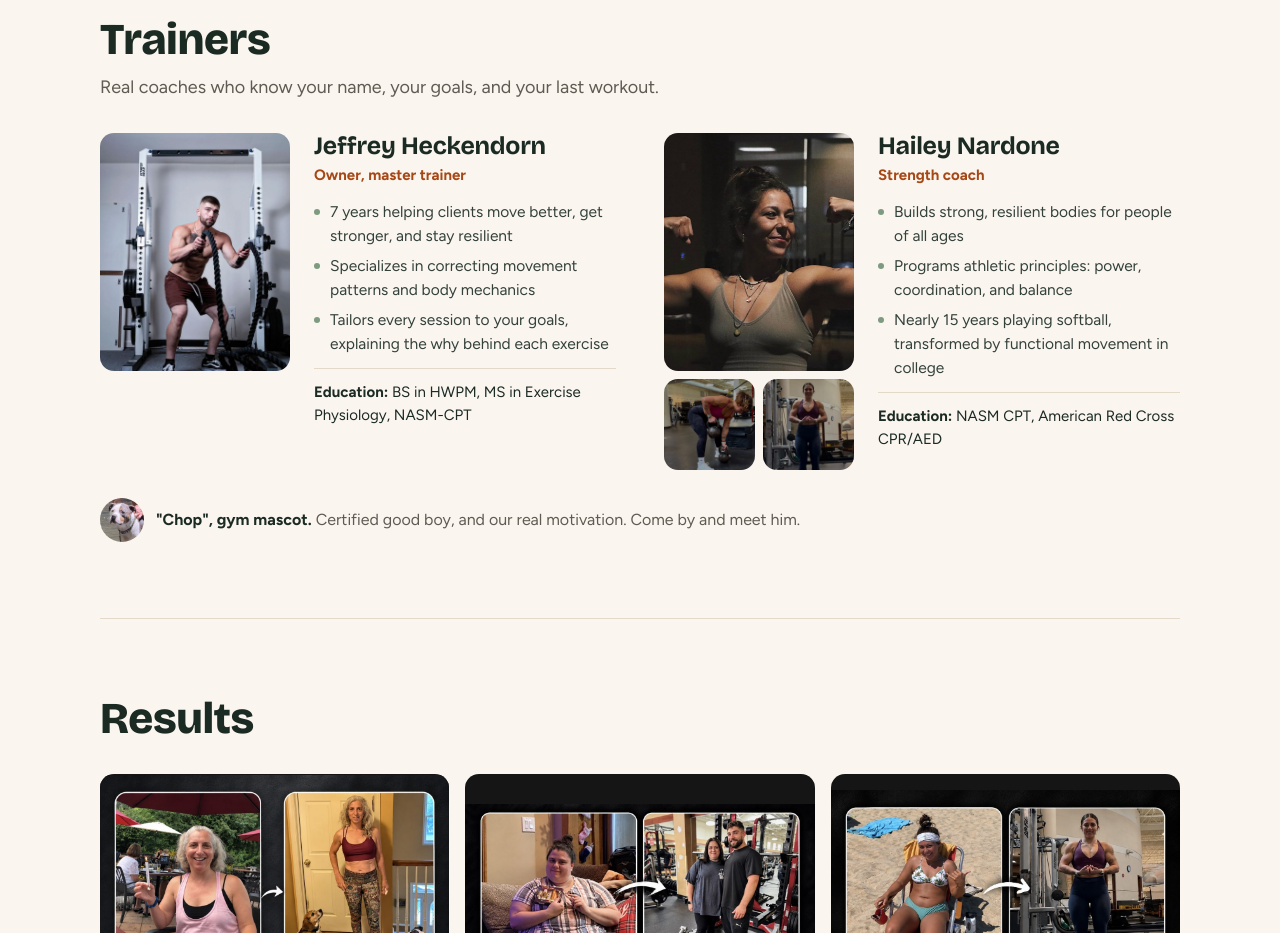
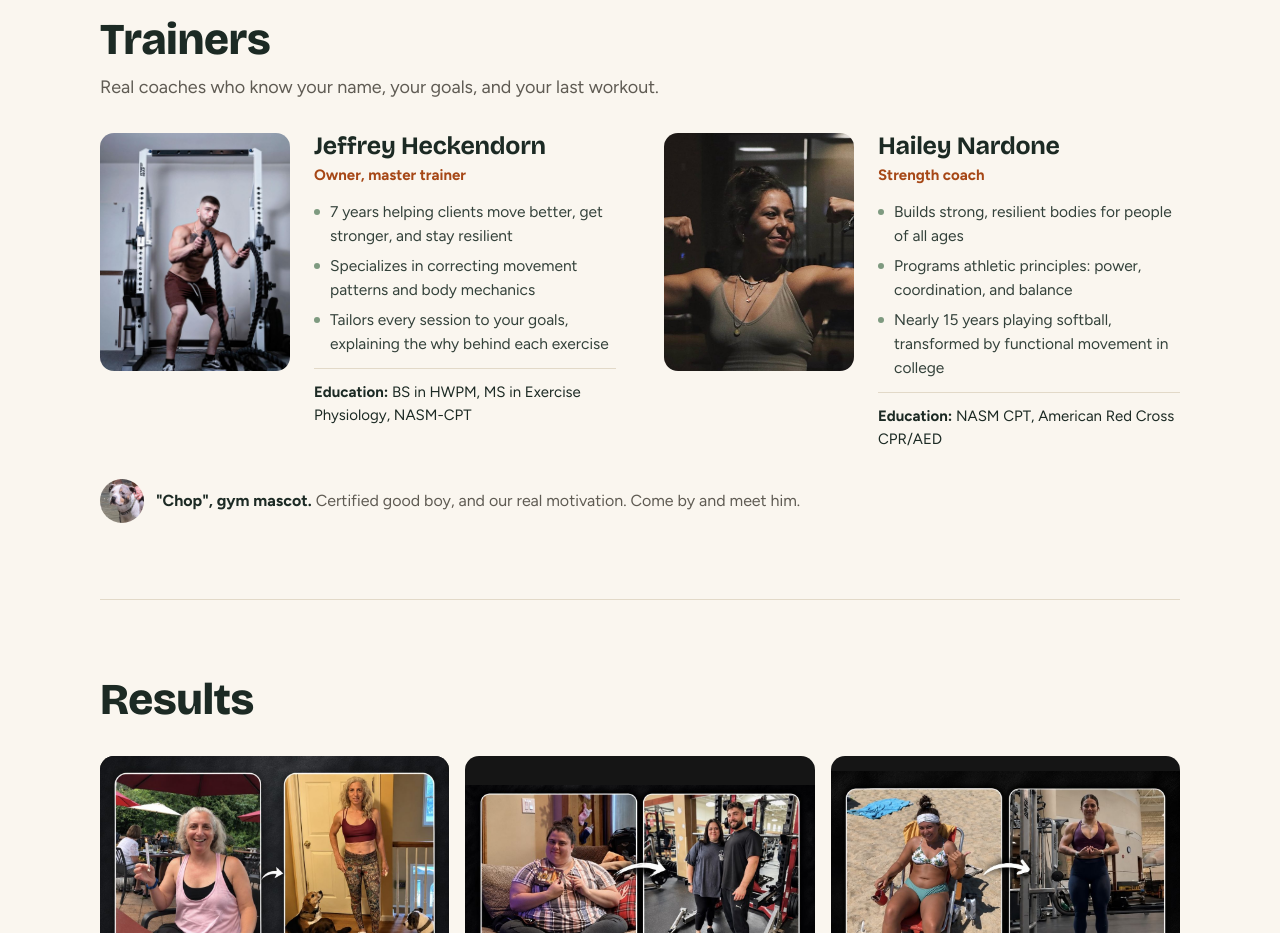
Before and after one commit to DMG159/Jeffrey_website, a plain HTML site: page index.html in a window 1280 px wide. Shown: the part 2340-3273 px from the top of the page. Drawn offline with nearby package versions, Linux system fonts and the light colour scheme.

Commit message:
Show only the flexing photo on Hailey's trainer card
Remove the kettlebell and standing thumbnails.

Co-Authored-By: Claude Opus 5.5 <noreply@anthropic.com>
Claude-Session: https://claude.ai/code/session_01D2PD2QFewmjPB2512L4Nwo

```diff
--- a/index.html
+++ b/index.html
@@ -165,10 +165,6 @@ tr.today .today-badge{display:inline-block}
 .trainers{display:grid;grid-template-columns:1fr 1fr;gap:36px 48px}
 .trainer{display:grid;grid-template-columns:190px 1fr;gap:24px;align-items:start}
 .trainer img{width:100%;aspect-ratio:4/5;object-fit:cover;border-radius:var(--radius)}
-.trainer-photos .thumbs{display:grid;grid-template-columns:1fr 1fr;gap:8px;margin-top:8px}
-.trainer-photos .thumbs img{aspect-ratio:1/1;cursor:zoom-in;transition:opacity .2s}
-.trainer-photos .thumbs a:hover img{opacity:.85}
-.trainer-photos .thumbs a:focus-visible{outline:3px solid var(--pine);outline-offset:2px;border-radius:var(--radius)}
 .trainer h3{font-size:25px;font-weight:700}
 .trainer .role{color:var(--sunrise);font-weight:700;font-size:15px;margin:4px 0 12px}
 .trainer li{position:relative;padding-left:16px;font-size:15.5px;margin-bottom:6px;color:#33413a}
@@ -320,7 +316,6 @@ footer a:hover{color:#fff}
   .loc .btn{padding:9px 14px;font-size:14.5px;white-space:nowrap}
   .trainer{grid-template-columns:1fr;gap:16px}
   .trainer img{aspect-ratio:16/10;object-position:50% 22%}
-  .trainer-photos .thumbs img{aspect-ratio:4/3}
   .panel{padding:20px}
   .hero .btn{width:100%}
 }
@@ -521,13 +516,7 @@ footer a:hover{color:#fff}
         </div>
       </article>
       <article class="trainer">
-        <div class="trainer-photos">
-          <img src="assets/hailey.jpg" alt="Hailey Nardone smiling and flexing both biceps in the gym" width="1100" height="908" loading="lazy" style="object-position:50% 35%">
-          <div class="thumbs">
-            <a href="assets/hailey-kettlebell.jpg" target="_blank" rel="noopener"><img src="assets/hailey-kettlebell.jpg" alt="Hailey doing a kettlebell row with two 20kg kettlebells" width="800" height="1066" loading="lazy" style="object-position:70% 30%"></a>
-            <a href="assets/hailey-standing.jpg" target="_blank" rel="noopener"><img src="assets/hailey-standing.jpg" alt="Hailey standing on the gym floor, smiling" width="800" height="1195" loading="lazy" style="object-position:50% 20%"></a>
-          </div>
-        </div>
+        <img src="assets/hailey.jpg" alt="Hailey Nardone smiling and flexing both biceps in the gym" width="1100" height="908" loading="lazy" style="object-position:50% 35%">
         <div class="body">
           <h3>Hailey Nardone</h3>
           <p class="role">Strength coach</p>
```
Also changed, not shown: assets/hailey-kettlebell.jpg (deleted), assets/hailey-standing.jpg (deleted).
